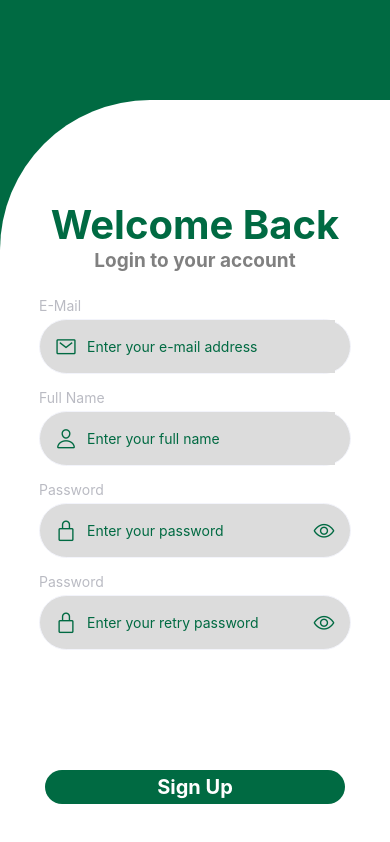
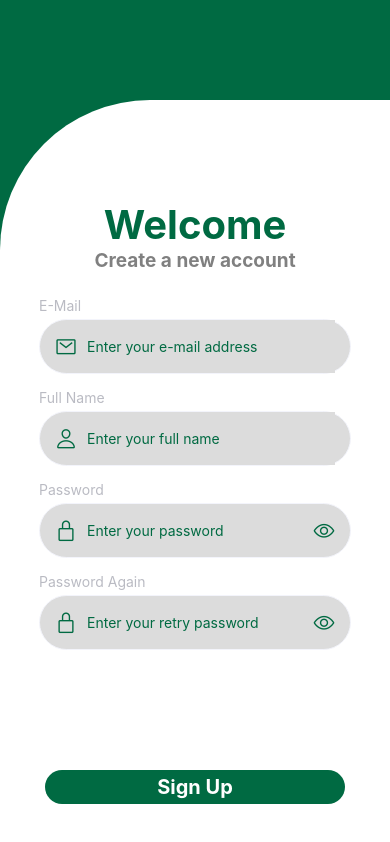
Before and after one commit to mlhilhan/ReactNative-LoginUI, a React Native app: screen /SignUp in a window 390 px wide. Shown: the top 842 px of the page. Built offline with nearby package versions, Linux system fonts and the light colour scheme.

Commit message:
fx visual edits

```diff
--- a/src/component/Input.js
+++ b/src/component/Input.js
@@ -1,7 +1,7 @@
-import React, {useState} from 'react';
-import {View, Text, TextInput, StyleSheet} from 'react-native';
-import Color from '../const/Color';
-import Icon from 'react-native-vector-icons/Ionicons';
+import React, {useState} from 'react'
+import {View, Text, TextInput, StyleSheet} from 'react-native'
+import Color from '../const/Color'
+import Icon from 'react-native-vector-icons/Ionicons'
 
 export default function Input({
   label,
@@ -14,8 +14,8 @@ export default function Input({
   onFocus = () => {},
   ...props
 }) {
-  const [isFocused, setIsFocused] = useState(false);
-  const [hidePassword, setHidePassword] = useState(password);
+  const [isFocused, setIsFocused] = useState(false)
+  const [hidePassword, setHidePassword] = useState(password)
 
   return (
     <View style={styles.container}>
@@ -29,8 +29,8 @@ export default function Input({
               ? Color.red
               : isFocused
               ? Color.darkBlue
-              : Color.light
-          }
+              : Color.light,
+          },
         ]}>
         <Icon name={iconName} color="#fff" size={30} style={styles.iconStyle} />
         <TextInput
@@ -42,11 +42,11 @@ export default function Input({
           secureTextEntry={hidePassword}
           autoCorrect={false}
           onFocus={() => {
-            onFocus();
-            setIsFocused(true);
+            onFocus()
+            setIsFocused(true)
           }}
           onBlur={() => {
-            setIsFocused(false);
+            setIsFocused(false)
           }}
           style={styles.inputTextStyle}
         />
@@ -60,18 +60,18 @@ export default function Input({
       </View>
       {error && <Text style={styles.errorTextStyle}>{error}</Text>}
     </View>
-  );
+  )
 }
 
 const styles = StyleSheet.create({
   container: {
     marginBottom: 10,
-    width: '80%'
+    width: '80%',
   },
   labelTextStyle: {
     marginVertical: 5,
     fontSize: 14,
-    color: Color.grey
+    color: Color.grey,
   },
   inputContainer: {
     height: 55,
@@ -79,7 +79,7 @@ const styles = StyleSheet.create({
     borderRadius: 100,
     flexDirection: 'row',
     paddingHorizontal: 15,
-    borderWidth: 0.5
+    borderWidth: 0.5,
   },
   iconStyle: {
     fontSize: 22,
@@ -87,24 +87,24 @@ const styles = StyleSheet.create({
     marginRight: 10,
     alignItems: 'center',
     justifyContent: 'center',
-    alignSelf: 'center'
+    alignSelf: 'center',
   },
   inputTextStyle: {
     flex: 1,
     color: Color.darkGreen,
     width: '80%',
-    backgroundColor: 'rgb(220, 220, 220)'
+    backgroundColor: 'rgb(220, 220, 220)',
   },
   errorTextStyle: {
     color: Color.red,
     fontSize: 12,
-    marginTop: 7
+    marginTop: 7,
   },
   hideIconStyle: {
     fontSize: 22,
     color: Color.darkGreen,
     marginLeft: 10,
     alignItems: 'center',
-    alignSelf: 'center'
-  }
-});
+    alignSelf: 'center',
+  },
+})
--- a/src/component/Loader.js
+++ b/src/component/Loader.js
@@ -1,34 +1,36 @@
-import React from 'react';
+import React from 'react'
 import {
   useWindowDimensions,
   View,
   Text,
   ActivityIndicator,
-  StyleSheet
-} from 'react-native';
-import Color from '../const/Color';
+  StyleSheet,
+} from 'react-native'
+import Color from '../const/Color'
 
 export default function Loader({visible = false}) {
-  const {width, height} = useWindowDimensions();
+  // const {width, height} = useWindowDimensions();
 
   return (
     visible && (
-      <View style={[style.container, {height, width}]}>
+      <View style={[style.container]}>
         <View style={style.loader}>
           <ActivityIndicator size="large" color={Color.blue} />
           <Text style={{marginLeft: 10, fontSize: 16}}>Loading...</Text>
         </View>
       </View>
     )
-  );
+  )
 }
 
 const style = StyleSheet.create({
   container: {
+    height: '100%',
+    width: '100%',
     position: 'absolute',
     zIndex: 10,
     backgroundColor: 'rgba(0,0,0,0.5)',
-    justifyContent: 'center'
+    justifyContent: 'center',
   },
   loader: {
     height: 70,
@@ -37,6 +39,6 @@ const style = StyleSheet.create({
     borderRadius: 5,
     flexDirection: 'row',
     alignItems: 'center',
-    paddingHorizontal: 20
-  }
-});
+    paddingHorizontal: 20,
+  },
+})
--- a/src/const/Color.js
+++ b/src/const/Color.js
@@ -8,7 +8,7 @@ const Color = {
   grey: '#BABBC3',
   light: '#F3F4FB',
   darkBlue: '#7978B5',
-  red: 'red'
-};
+  red: 'red',
+}
 
-export default Color;
+export default Color
--- a/src/screen/auth/Landing.js
+++ b/src/screen/auth/Landing.js
@@ -1,20 +1,20 @@
-import React from 'react';
+import React from 'react'
 import {
   StyleSheet,
   Text,
   View,
   TouchableOpacity,
-  ImageBackground
-} from 'react-native';
-import Background from './Background';
-import Button from '../../component/Button';
-import Color from '../../const/Color';
+  ImageBackground,
+} from 'react-native'
+import Background from './Background'
+import Button from '../../component/Button'
+import Color from '../../const/Color'
 
 export default function Landing({navigation}) {
   return (
     <Background>
       <View style={styles.container}>
-        <Text style={styles.textStyle}>now it's time for yazzar</Text>
+        <Text style={styles.textStyle}></Text>
         <Button
           label={'Sign Up'}
           backgroundColor={Color.white}
@@ -29,19 +29,19 @@ export default function Landing({navigation}) {
         />
       </View>
     </Background>
-  );
+  )
 }
 
 const styles = StyleSheet.create({
   container: {
     alignItems: 'center',
     marginHorizontal: 40,
-    marginVertical: 100
+    marginVertical: 100,
   },
   textStyle: {
     color: Color.white,
     fontSize: 38,
     marginBottom: 250,
-    textAlign: 'center'
-  }
-});
+    textAlign: 'center',
+  },
+})
--- a/src/screen/auth/Login.js
+++ b/src/screen/auth/Login.js
@@ -50,7 +50,7 @@ export default function Login({navigation}) {
         <Text style={styles.subTitleText}>Login to your account</Text>
 
         <Input
-          placeHolder="Enter run forest"
+          placeHolder="Enter your e-mail address"
           iconName="mail-outline"
           label="E-Mail"
           keyboardType="email"
@@ -60,7 +60,7 @@ export default function Login({navigation}) {
           password={false}
         />
         <Input
-          placeHolder="Enter run forest"
+          placeHolder="Enter your password"
           iconName="mail-outline"
           label="Password"
           onChangeText={text => HandleOnchange(text, 'password')}
--- a/src/screen/auth/SignUp.js
+++ b/src/screen/auth/SignUp.js
@@ -42,14 +42,14 @@ export default function SignUp({navigation}) {
   }
 
   return (
-    <View style={styles.container}>
+    <ScrollView contentContainerStyle={styles.container}>
       <Loader visible={loading} />
-
       <View style={styles.freeAreaContainer} />
 
       <View style={styles.subContainer}>
-        <Text style={styles.titleText}>Welcome Back</Text>
-        <Text style={styles.subTitleText}>Login to your account</Text>
+        <Text style={styles.titleText}>Welcome</Text>
+        <Text style={styles.subTitleText}>Create a new account</Text>
+
         <Input
           placeHolder="Enter your e-mail address"
           iconName="mail-outline"
@@ -78,7 +78,7 @@ export default function SignUp({navigation}) {
         <Input
           placeHolder="Enter your retry password"
           iconName="md-lock-closed-outline"
-          label="Password"
+          label="Password Again"
           onChangeText={text => HandleOnchange(text, 'password')}
           onFocus={() => HandleError(null, 'password')}
           error={errors.password}
@@ -94,13 +94,12 @@ export default function SignUp({navigation}) {
           />
         </View>
       </View>
-    </View>
+    </ScrollView>
   )
 }
 
 const styles = StyleSheet.create({
   container: {
-    flex: 1,
     width: '100%',
     backgroundColor: Color.darkGreen,
     alignItems: 'center',
```
Also changed, not shown: src/component/Button.js (+5 -5 lines), src/screen/auth/Background.js (+4 -4 lines).
